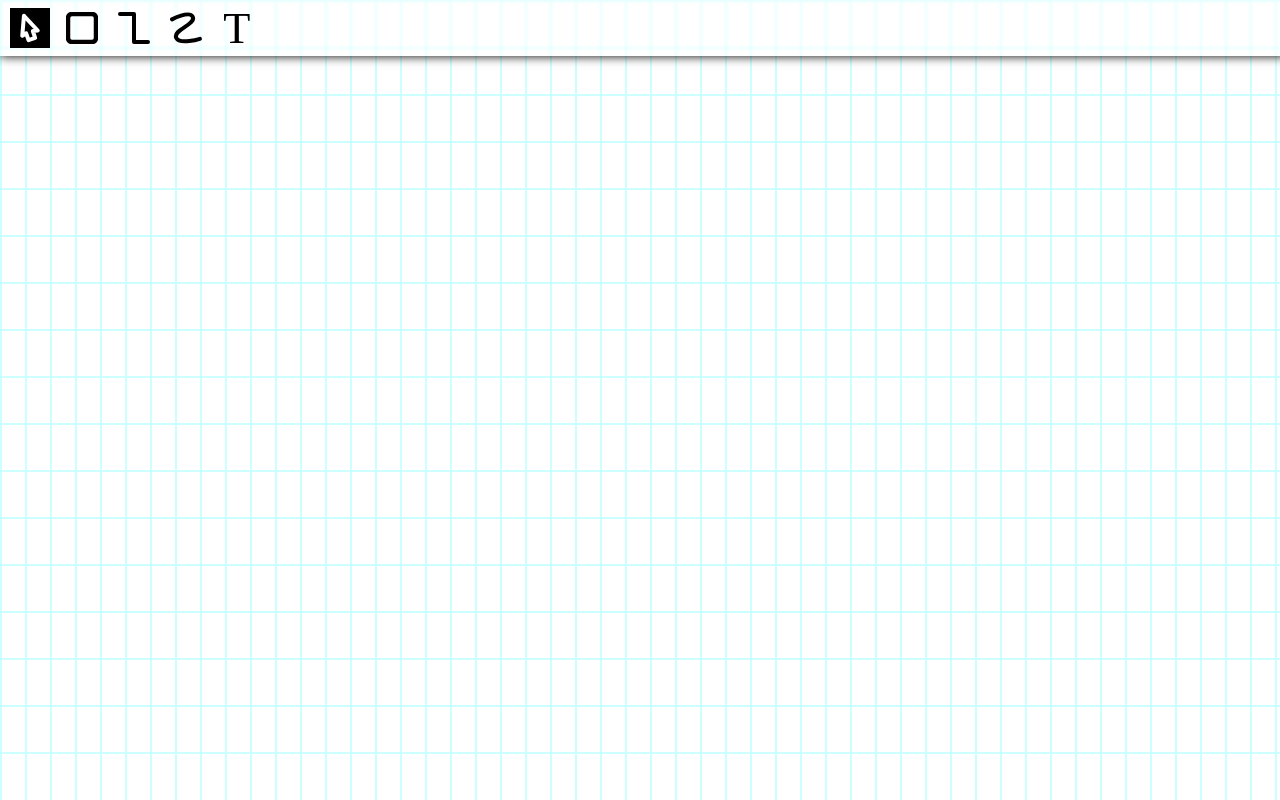
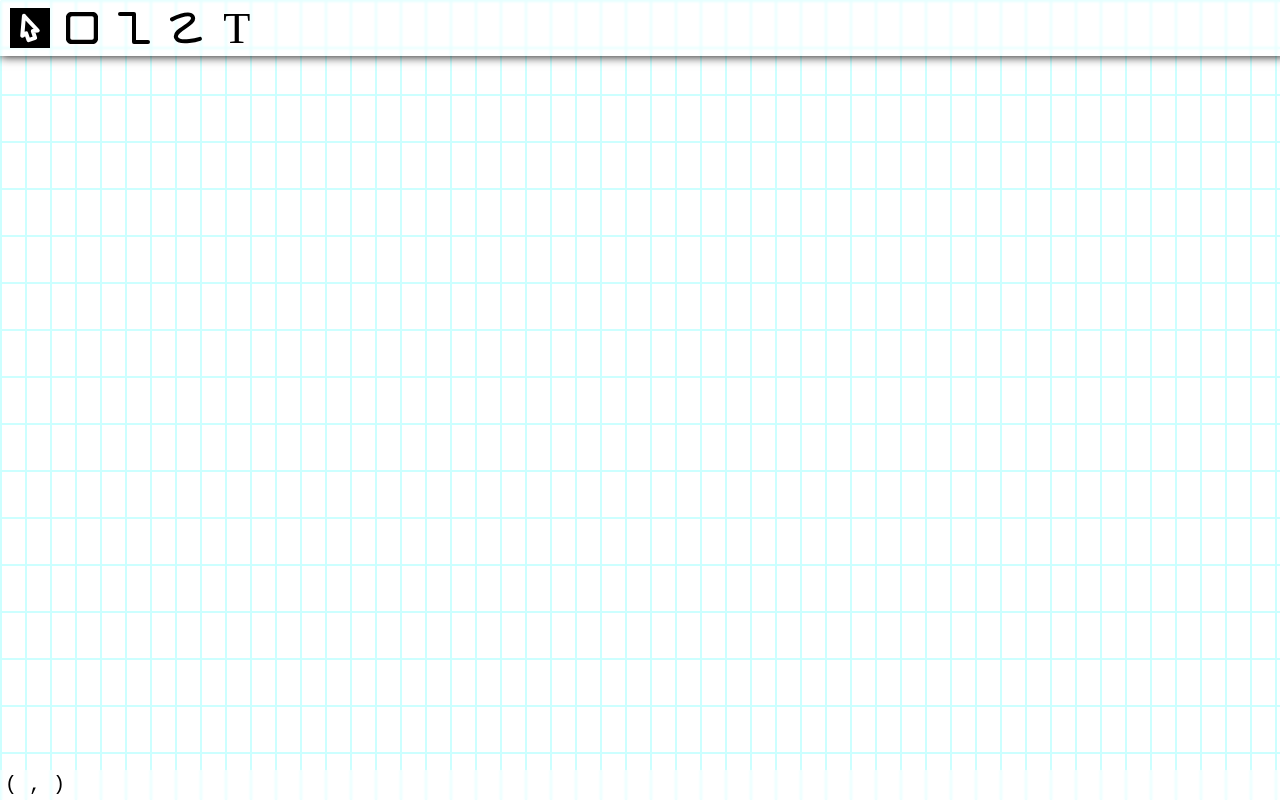
Before and after one commit to ripetersen/ascii.design, a plain HTML site: page index.html in a window 1280 px wide. Drawn offline with Linux system fonts and the light colour scheme.

Commit message:
Added a status line

```diff
--- a/index.html
+++ b/index.html
@@ -22,6 +22,20 @@ canvas {
 	z-index: 100;
 	width: 100%;
 	position: fixed;
+}
+
+#status {
+  background: rgba(255, 255, 255, 0.5);
+	backdrop-filter: blur(1px);
+	z-index: 100;
+	width: 100%;
+	position: fixed;
+  bottom: 0;
+  padding: 5px;
+  font-family: monospace;
+  font-size: 20px;
+  height: 20px;
+  line-height: 20px;
 }
 
 .menu .icon {
@@ -54,6 +68,7 @@ canvas {
       <img type="image/svg+xml" src="text.svg" class="icon" data-tool="TextTool"  />
     </div>
     <canvas id="canvas" width="150" height="150"></canvas>
+    <div id="status"><span id="position">(   ,   )</span><span id="help"></span></div>
     <div id="canvasStyle">
       <div id="grid"></div>
     </div>
```
